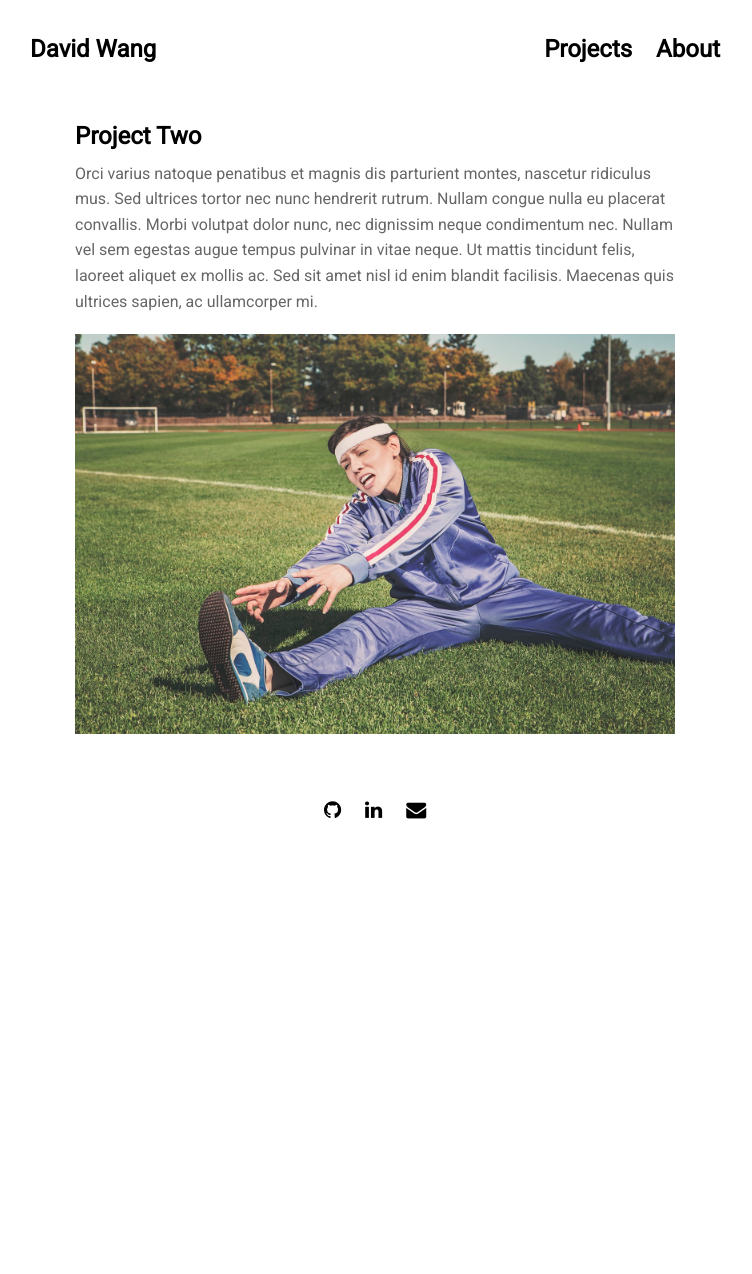
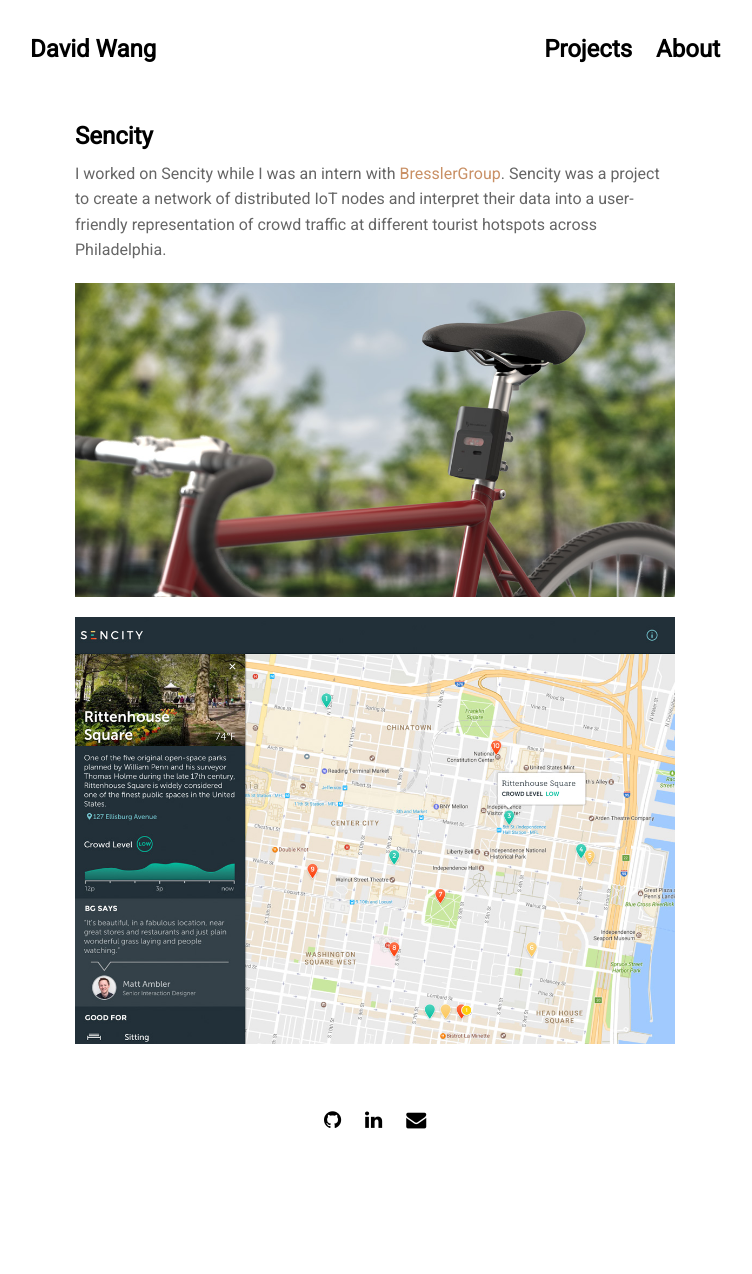
Before and after one commit to david-wang-1/david-wang-1.github.io, a Jekyll site: the page built from projects/proj-2.md, in a window 1280 px wide. Shown: the whole page, without its empty margins (265-1017 px from the left). Built offline with Jekyll 4.4.1, drawn with Linux system fonts in a browser that asks for light colours; nearby versions of some CDN libraries; before the commit the page ends 964 px from its top, so only the background shows below that.

Commit message:
first push of project2 - sencity

```diff
--- a/projects/proj-2.md
+++ b/projects/proj-2.md
@@ -1,8 +1,10 @@
 ---
 layout: post
-title: 'Project Two'
+title: 'Sencity'
 ---
 
-Orci varius natoque penatibus et magnis dis parturient montes, nascetur ridiculus mus. Sed ultrices tortor nec nunc hendrerit rutrum. Nullam congue nulla eu placerat convallis. Morbi volutpat dolor nunc, nec dignissim neque condimentum nec. Nullam vel sem egestas augue tempus pulvinar in vitae neque. Ut mattis tincidunt felis, laoreet aliquet ex mollis ac. Sed sit amet nisl id enim blandit facilisis. Maecenas quis ultrices sapien, ac ullamcorper mi.
+I worked on Sencity while I was an intern with <a href="http://bresslergroup.com" target="_blank">BresslerGroup</a>. Sencity was a project to create a network of distributed IoT nodes and interpret their data into a user-friendly representation of crowd traffic at different tourist hotspots across Philadelphia.
 
-{% include image.html url="http://www.gratisography.com" image="projects/proj-2/stretch.jpg" %}
+{% include image.html url="http://www.bresslergroup.com/blog/sencity-lora-smart-city-iot-solution/" image="projects/proj-2/sencity1.jpg" %}
+
+{% include image.html url="http://www.bresslergroup.com/blog/sencity-lora-smart-city-iot-solution/" image="projects/proj-2/sencity2.jpg" %}
```
Also changed, not shown: assets/img/projects/proj-2/sencity1.jpg (added), assets/img/projects/proj-2/sencity2.jpg (added), assets/img/projects/proj-2/thumb.jpg.
